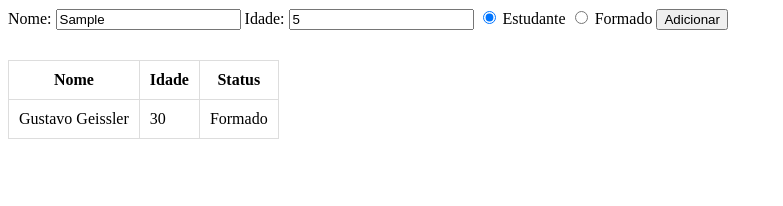
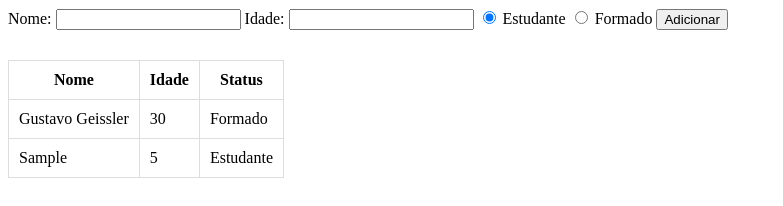
Before and after one commit to Hovelacque/formulario-simples-js, a plain HTML site: page index.html in a window 1280 px wide. Both pictures are taken after typing "Sample", "5" into the empty fields and a click on the button "Adicionar". Shown: the whole page, without its empty margins (0-783 px from the left). Drawn offline with Linux system fonts and the light colour scheme.

Commit message:
Adicionando JS

```diff
--- a/index.html
+++ b/index.html
@@ -1,15 +1,43 @@
 <html>
+
+<head>
+    <script>
+        function clique() {
+            const nome = document.querySelector("#Nome");
+            const idade = document.querySelector("#Idade");
+            const estudade = document.querySelector("#Estudante");
+            const formado = document.querySelector("#Formado");
+            let status;
+            if (estudade.checked)
+                status = "Estudante";
+            else
+                status = "Formado";
+
+            const tbody = document.querySelector("tbody");
+            tbody.innerHTML += `
+                <tr>
+                    <td>${nome.value}</td>
+                    <td>${idade.value}</td>
+                    <td>${status}</td>
+                </tr>
+            `
+            nome.value = ""
+            idade.value = ""
+        }
+    </script>
+</head>
 
 <body>
     <label for="Nome">Nome:</label>
     <input type="text" id="Nome" />
     <label for="Idade">Idade:</label>
     <input type="number" id="Idade" />
+
     <input type="radio" id="Estudante" name="status" value="Estudante" checked />
     <label for="Estudante">Estudante</label>
     <input type="radio" id="Formado" name="status" value="Formado" />
     <label for="Formado">Formado</label>
-    <button>Adicionar</button>
+    <button onclick="clique()">Adicionar</button>
 
     <table>
         <thead>
@@ -28,12 +56,15 @@
         </tbody>
     </table>
     <style>
-        table, th, td {
+        table,
+        th,
+        td {
             border: 1px solid #ddd;
             border-collapse: collapse;
             padding: 10px;
         }
-        table{
+
+        table {
             margin-top: 30px;
         }
     </style>
```
